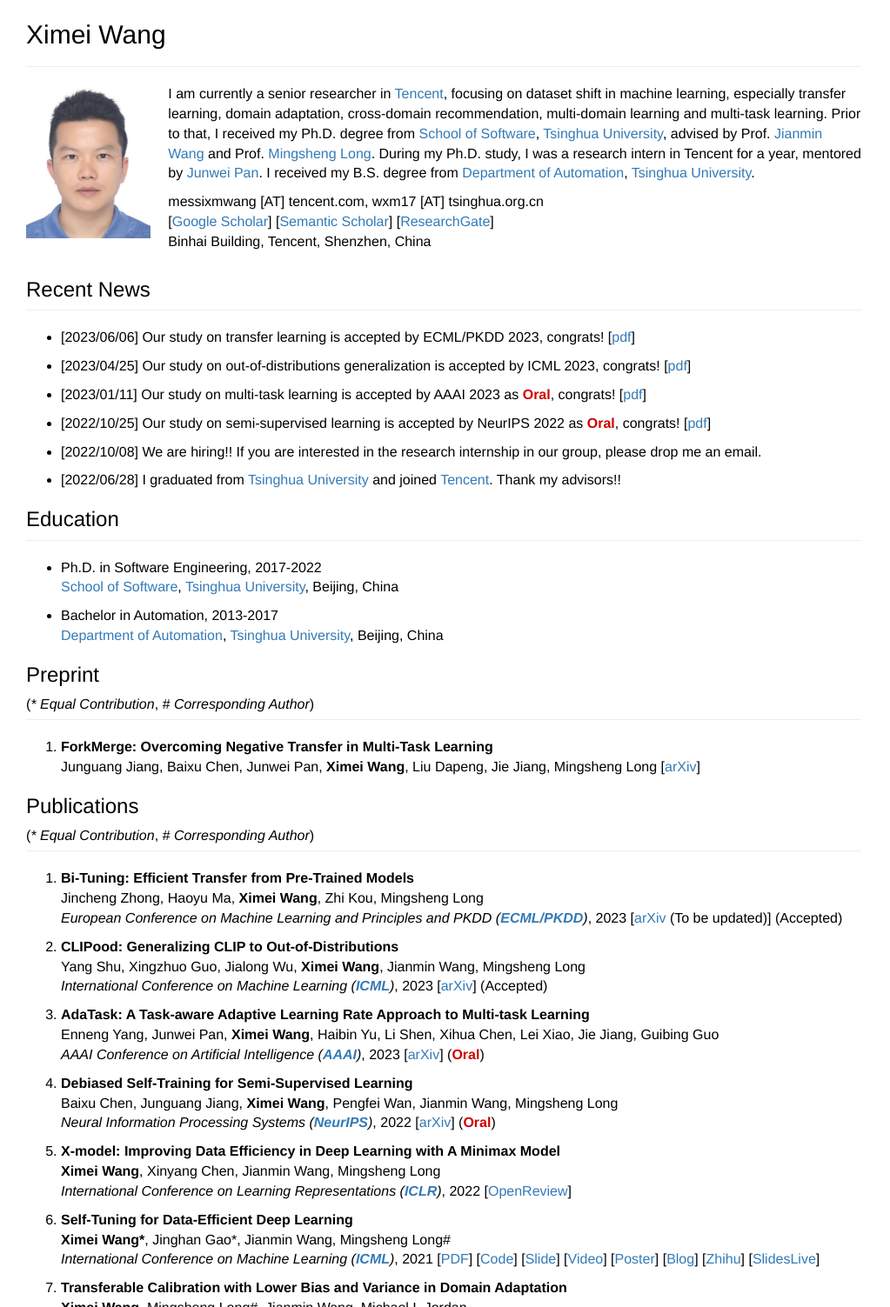
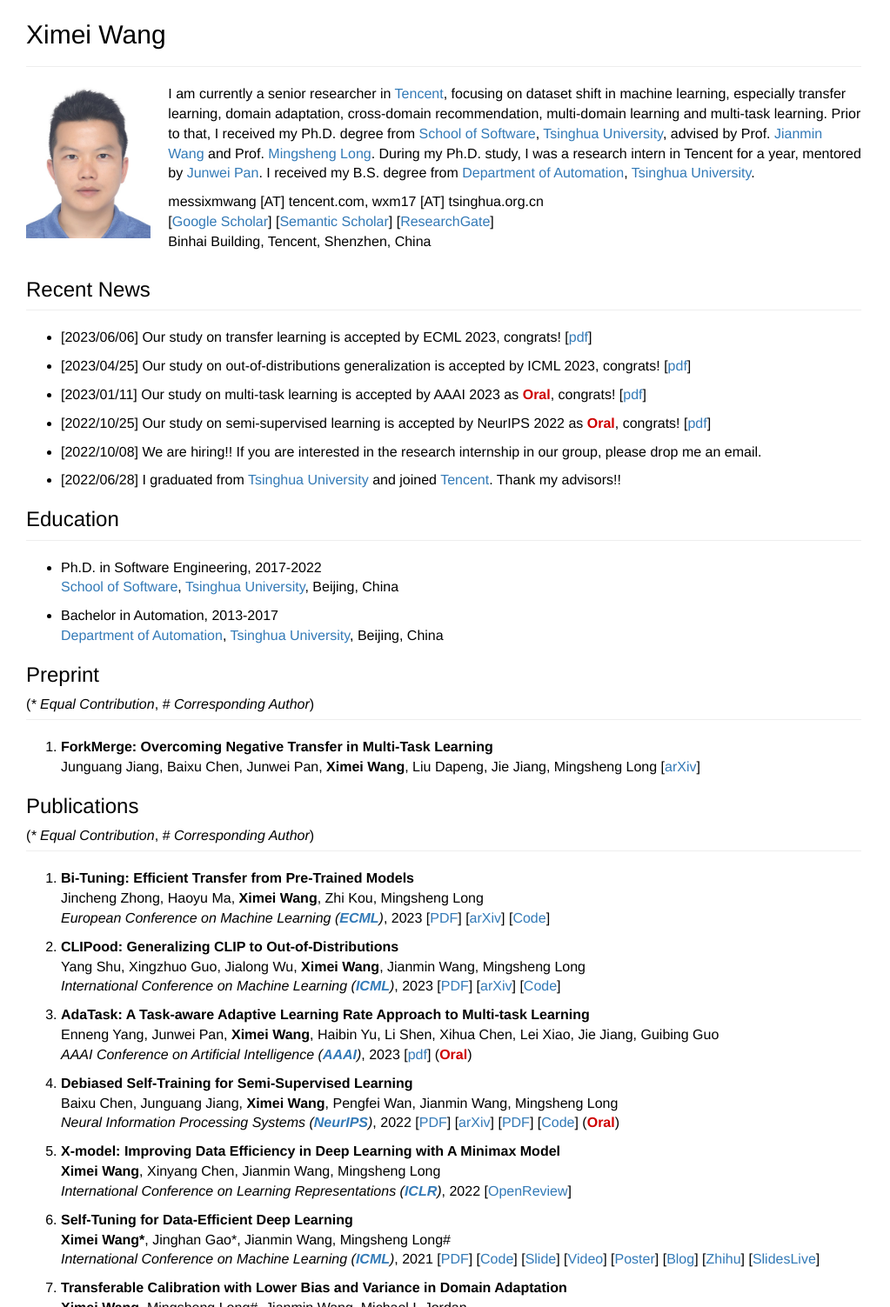
Before and after one commit to wxm17/wxm17.github.io, a plain HTML site: page index.html in a window 1280 px wide. Shown: the part 7-1510 px from the top of the page at 87% size, without its empty margins (0-1023 px from the left). Drawn offline with Linux system fonts and the light colour scheme; some packages are replaced by stand-ins of ours; a script that the page names is missing.

Commit message:
update publications

```diff
--- a/index.html
+++ b/index.html
@@ -45,7 +45,7 @@
       <h3>Recent News</h3><hr>
         <ul>
              <li>
-                 <p>[2023/06/06] Our study on transfer learning is accepted by ECML/PKDD 2023, congrats! [<a href="https://arxiv.org/abs/2011.06182">pdf</a>] <br></p>
+                 <p>[2023/06/06] Our study on transfer learning is accepted by ECML 2023, congrats! [<a href="https://arxiv.org/abs/2011.06182">pdf</a>] <br></p>
              </li>
             <li>
                  <p>[2023/04/25] Our study on out-of-distributions generalization is accepted by ICML 2023, congrats! [<a href="https://arxiv.org/abs/2302.00864">pdf</a>] <br></p>
@@ -97,25 +97,25 @@
                     <li>
                         <p><strong>Bi-Tuning: Efficient Transfer from Pre-Trained Models</strong><br>
                         Jincheng Zhong, Haoyu Ma, <strong>Ximei Wang</strong>, Zhi Kou, Mingsheng Long<br>
-                        <em> European Conference on Machine Learning and Principles and PKDD (<a href="https://2023.ecmlpkdd.org/"><strong>ECML/PKDD</strong></a>)</em>, 2023 [<a href="https://arxiv.org/abs/2011.06182">arXiv</a> (To be updated)] (Accepted)</p>
+                        <em>European Conference on Machine Learning (<a href="https://2023.ecmlpkdd.org/"><strong>ECML</strong></a>)</em>, 2023 [<a href="http://ise.thss.tsinghua.edu.cn/~mlong/doc/bi-tuning-ecml23.pdf">PDF</a>] [<a href="https://arxiv.org/abs/2011.06182">arXiv</a>] [<a href="https://github.com/thuml/Transfer-Learning-Library">Code</a>]</p>
                     </li>
 
                     <li>
                         <p><strong>CLIPood: Generalizing CLIP to Out-of-Distributions</strong><br>
                         Yang Shu, Xingzhuo Guo, Jialong Wu, <strong>Ximei Wang</strong>, Jianmin Wang, Mingsheng Long<br>
-                            <em>International Conference on Machine Learning (<a href="https://icml.cc/Conferences/2023"><strong>ICML</strong></a>)</em>, 2023 [<a href="https://arxiv.org/abs/2302.00864">arXiv</a>] (Accepted)</p>
+                        <em>International Conference on Machine Learning (<a href="https://icml.cc/Conferences/2023"><strong>ICML</strong></a>)</em>, 2023 [<a href="http://ise.thss.tsinghua.edu.cn/~mlong/doc/clipood-icml23.pdf">PDF</a>] [<a href="https://arxiv.org/abs/2302.00864">arXiv</a>] [<a href="https://github.com/thuml/CLIPood">Code</a>]</p>
                     </li>
                 <li>
                     <p><strong>AdaTask: A Task-aware Adaptive Learning Rate Approach to Multi-task Learning</strong><br>
                         Enneng Yang, Junwei Pan, <strong>Ximei Wang</strong>, Haibin Yu, Li Shen, Xihua Chen, Lei Xiao, Jie Jiang, Guibing Guo<br>
-                        <em>AAAI Conference on Artificial Intelligence (<a href="https://aaai.org/Conferences/AAAI-23/"><strong>AAAI</strong></a>)</em>, 2023 [<a href="https://arxiv.org/abs/2211.15055">arXiv</a>] (<strong><font color="CF0000">Oral</font></strong>)
+                        <em>AAAI Conference on Artificial Intelligence (<a href="https://aaai.org/Conferences/AAAI-23/"><strong>AAAI</strong></a>)</em>, 2023 [<a href="https://ojs.aaai.org/index.php/AAAI/article/view/26275/26047">pdf</a>] (<strong><font color="CF0000">Oral</font></strong>)
                     </p>
                 </li>
 
                  <li>
                         <p><strong>Debiased Self-Training for Semi-Supervised Learning</strong><br>
                         Baixu Chen, Junguang Jiang, <strong>Ximei Wang</strong>, Pengfei Wan, Jianmin Wang, Mingsheng Long<br>
-                            <em>Neural Information Processing Systems (<a href="http://nips.cc/Conferences/2022"><strong>NeurIPS</strong></a>)</em>, 2022 [<a href="https://arxiv.org/abs/2202.07136">arXiv</a>] (<strong><font color="CF0000">Oral</font></strong>)</p>
+                        <em>Neural Information Processing Systems (<a href="http://nips.cc/Conferences/2022"><strong>NeurIPS</strong></a>)</em>, 2022 [<a href="http://ise.thss.tsinghua.edu.cn/~mlong/doc/debiased-self-training-nips22.pdf">PDF</a>] [<a href="https://arxiv.org/abs/2202.07136">arXiv</a>] [<a href="http://ise.thss.tsinghua.edu.cn/~mlong/doc/debiased-self-training-slides-nips22.pdf">PDF</a>] [<a href="https://github.com/thuml/Debiased-Self-Training">Code</a>] (<strong><font color="CF0000">Oral</font></strong>)</p>
                  </li>
 
                 <li>
```
Lines whose indentation alone changed are shown as unchanged.
